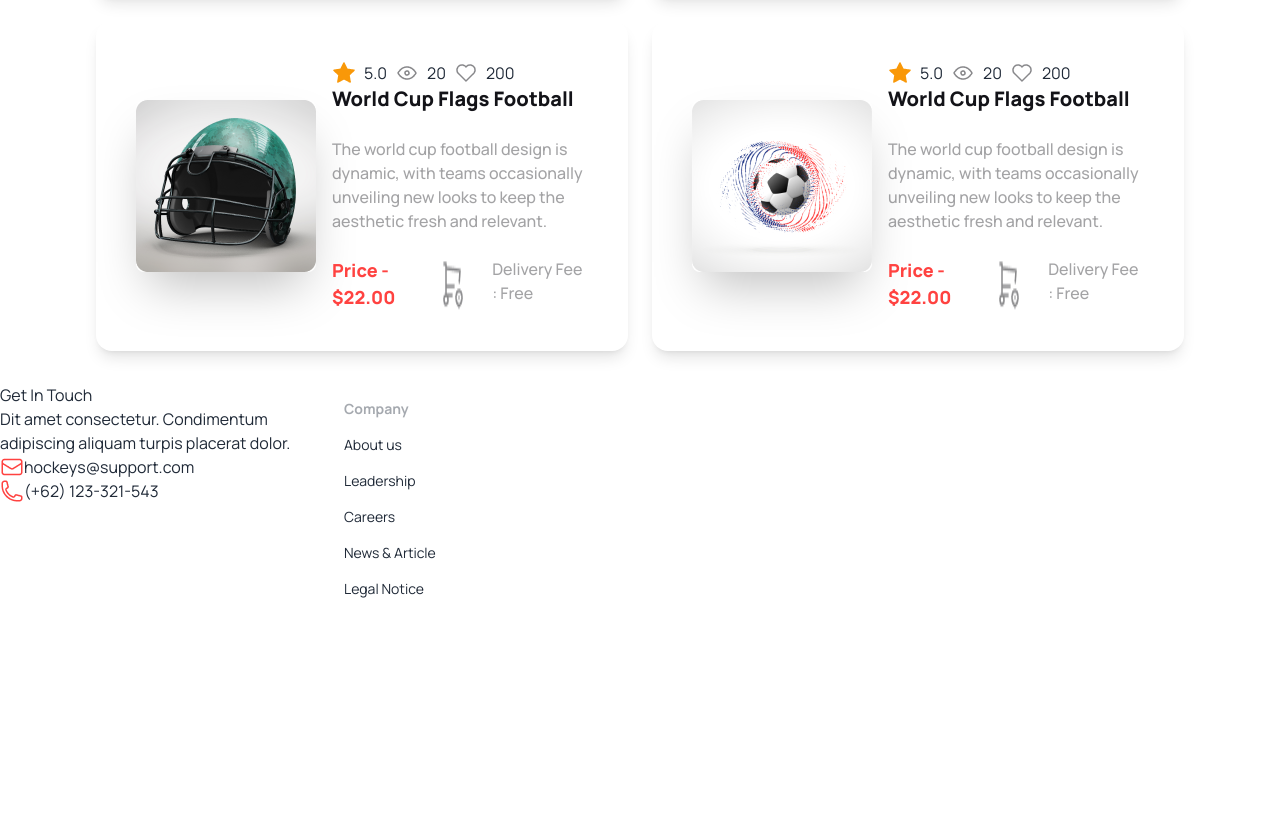
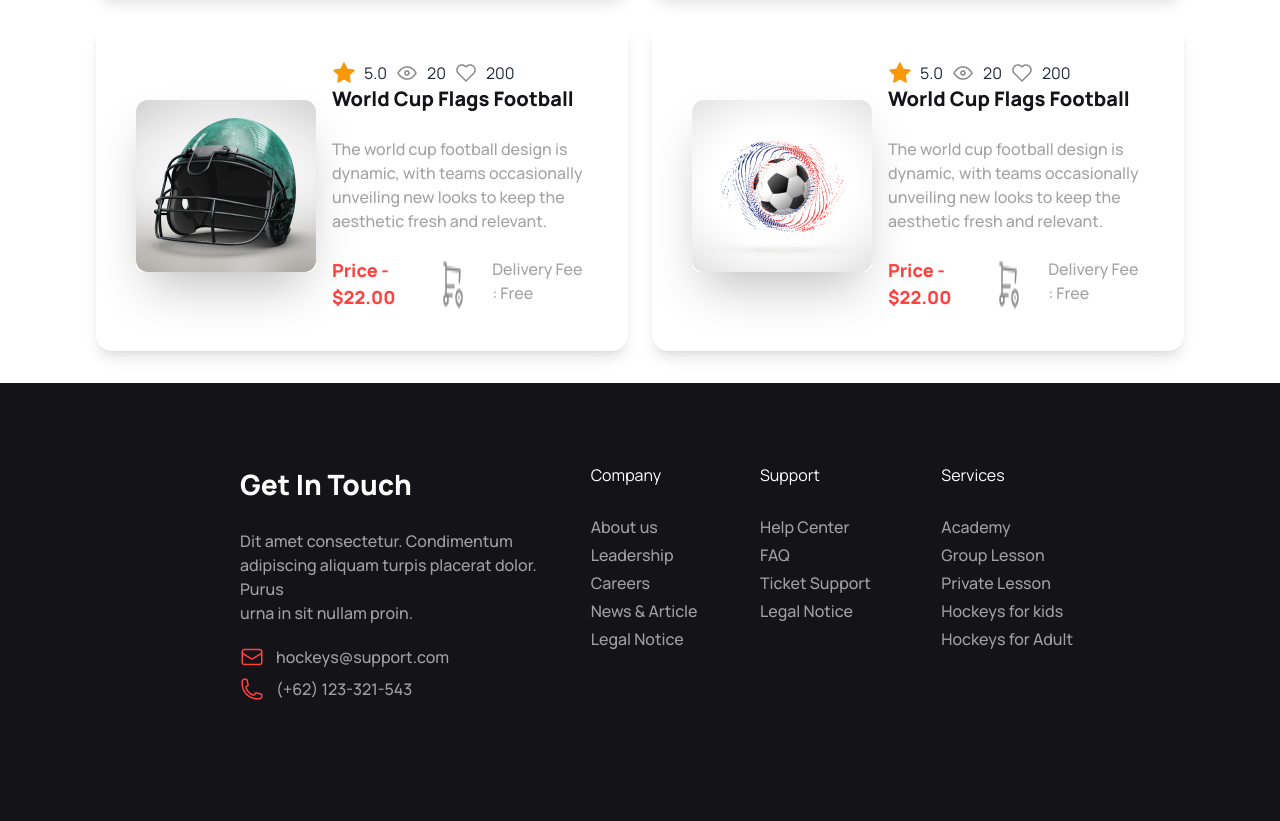
Before and after one commit to ahmed-tuhin/ahmed-tuhin-Assignment-3, a plain HTML site: page index.html in a window 1280 px wide. Shown: the part 3526-4347 px from the top of the page. Before the commit the page ends 4141 px from the top, so only its background shows below. Drawn offline with nearby package versions, Linux system fonts and the light colour scheme.

Commit message:
finished the footer section

```diff
--- a/index.html
+++ b/index.html
@@ -367,34 +367,62 @@
     </main>
    <footer>
     <!-- footer start here -->
-    <div class="grid grid-cols-1 lg:grid-cols-4">
+    <section class="bg-[#131318] ">
+      <!-- Get In Touch -->
+      <div class="grid pt-20 pb-20 pl-10 gap-3 lg:pl-60 justify-evenly grid-cols-1 lg:grid-cols-3">
+        <div class="mb-10">
+          <h3 class="mb-6 text-white text-[28px] font-extrabold ">Get In Touch</h3>
+          <p class="mb-5 text-white opacity-60 text-[16px] font-medium">Dit amet consectetur. Condimentum <br> adipiscing aliquam turpis placerat dolor. Purus <br> urna in sit nullam proin. </p>
+          <div class="flex gap-3 mb-2">
+            <img src="Images/icons/Frame (6).png" alt="">
+            <p class="text-white opacity-60 text-[16px] font-medium ">hockeys@support.com</p>
+          </div>
+          <div class="flex gap-3">
+            <img src="Images/icons/Frame (7).png" alt="">
+            <p class="text-white opacity-60 text-[16px] font-medium">(+62) 123-321-543</p>
+          </div>
+        </div>
 
-      <div class="mx-auto">
-        <h4>Get In Touch</h4>
-        <p>Dit amet consectetur. Condimentum  adipiscing aliquam turpis placerat dolor.</p>
-        <div class="flex">
-        <img src="Images/icons/Frame (6).png" alt="">
-        <p>hockeys@support.com</p>
-        </div>
-        <div class="flex">
-          <img src="Images/icons/Frame (7).png" alt="">
-          <p>(+62) 123-321-543</p>
-        </div>
+        <div class="grid grid-cols-2 ">
+          <!-- Company -->
+          <div class="mb-10">
+            <h4 class="mb-7 text-white">Company</h4>
+            <ul class="text-white opacity-60 text-[16px] font-medium">
+              <li class="mb-1">About us</li>
+              <li class="mb-1">Leadership</li>
+              <li class="mb-1">Careers</li>
+              <li class="mb-1">News & Article</li>
+              <li class="mb-1">Legal Notice</li>
+            </ul>
+
+          </div>
+          <!-- Support -->
+          <div>
+            <h4 class="mb-7 text-white">Support</h4>
+            <ul class="text-white opacity-60 text-[16px] font-medium">
+              <li class="mb-1">Help Center</li>
+              <li class="mb-1">FAQ</li>
+              <li class="mb-1">Ticket Support</li>
+              <li class="mb-1">Legal Notice</li>
+
+            </ul>
+
+          </div>
       </div>
-      <div>
-        <ul class="menu w-56 ">
-          <li class="menu-title">Company</li>
-          <li><a class="">About us</a></li>
-          <li><a class="">Leadership</a></li>
-          <li><a class="">Careers</a></li>
-          <li><a class="">News & Article</a></li>
-          <li><a class="">Legal Notice</a></li>
+      <!-- Services -->
+      <div class="pl-[122px] lg:p-0 pb-5">
+        <h4 class="mb-7 text-white">Services</h4>
+        <ul class="text-white opacity-60 text-[16px] font-medium">
+          <li class="mb-1">Academy</li>
+          <li class="mb-1">Group Lesson</li>
+          <li class="mb-1">Private Lesson</li>
+          <li class="mb-1">Hockeys for kids</li>
+          <li class="mb-1">Hockeys for Adult</li>
         </ul>
+
       </div>
-
-
-
-    </div>
+      </div>
+    </section>
    </footer>
 </body>
 </html>
```
